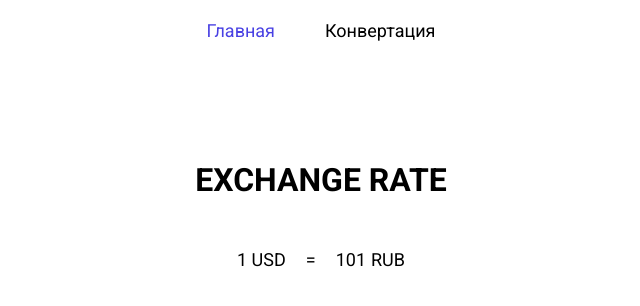
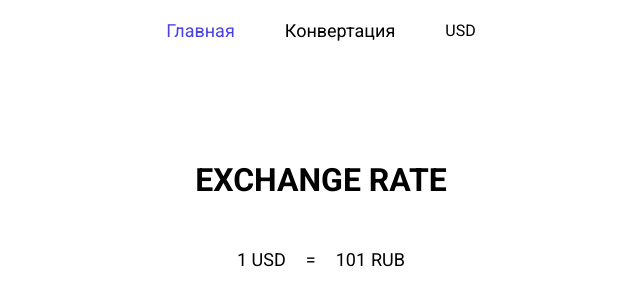
Before and after one commit to 24Skynet24/converter, a Vue app: page / in a window 1280 px wide. Shown: the top 306 px of the page, without its empty margins (319-959 px from the left). Built offline with nearby package versions, Linux system fonts and the light colour scheme.

Commit message:
add currency switcher

```diff
--- a/src/App.vue
+++ b/src/App.vue
@@ -1,6 +1,5 @@
 <script setup lang="ts">
-
-import HeaderCmp from "./components/HeaderCmp.vue";
+import HeaderCmp from "./components/HeaderCmp.vue"
 </script>
 
 <template>
--- a/src/components/HeaderCmp.vue
+++ b/src/components/HeaderCmp.vue
@@ -1,4 +1,7 @@
 <script lang="ts" setup>
+import {currencyStore} from "../store/index"
+const useStore = currencyStore()
+const names = useStore.currenciesName
 
 </script>
 
@@ -6,6 +9,14 @@
   <header class="flex-center">
     <router-link to="/" exact active-class="link">Главная</router-link>
     <router-link to="/convert" exact active-class="link">Конвертация</router-link>
+    <div class="dropdown">
+      <span>{{ names[useStore.activeCurrency] }}</span>
+      <ul class="flex-column">
+        <li v-for="(item, id) in names" :key="`currencyName_${id}`">
+          <span @click="useStore.setActiveCurrency(id)">{{ item }}</span>
+        </li>
+      </ul>
+    </div>
   </header>
 </template>
 
@@ -27,6 +38,31 @@ header {
   .link {
     color: #4941e3;
   }
+
+  .dropdown {
+    position: relative;
+
+    span {
+      font-size: 1.6rem;
+      text-transform: uppercase;
+      cursor: pointer;
+    }
+
+    ul {
+      display: none;
+      background: #ffffff;
+      z-index: 1;
+      gap: 1rem;
+      padding-top: 1rem;
+      position: absolute;
+      left: 0;
+      top: 100%;
+    }
+
+    &:hover ul {
+      display: flex;
+    }
+  }
 }
 
 </style>
--- /dev/null
+++ b/src/store/index.ts
@@ -0,0 +1,15 @@
+import {defineStore} from "pinia"
+
+export const currencyStore = defineStore({
+    id: "currency",
+    state: () => ({
+        currenciesName: ["usd", "rub", "eur"] as string[],
+        activeCurrency: 0 as number,
+    }),
+    getters: {},
+    actions: {
+        setActiveCurrency(id) {
+            this.activeCurrency = id
+        }
+    }
+})
```
